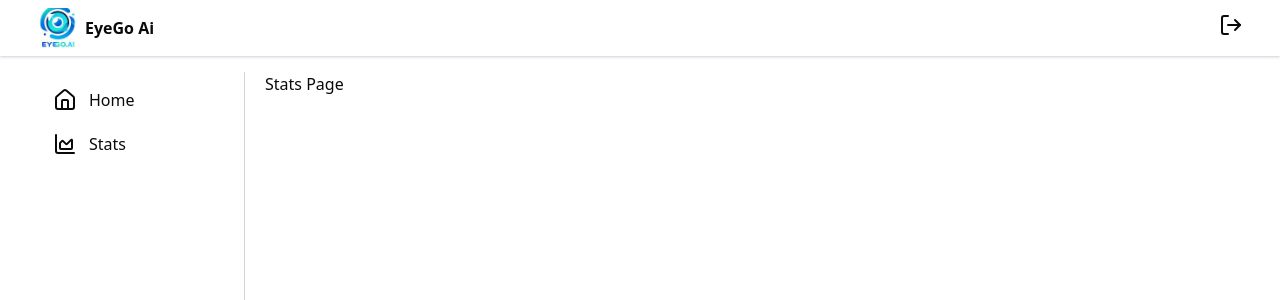
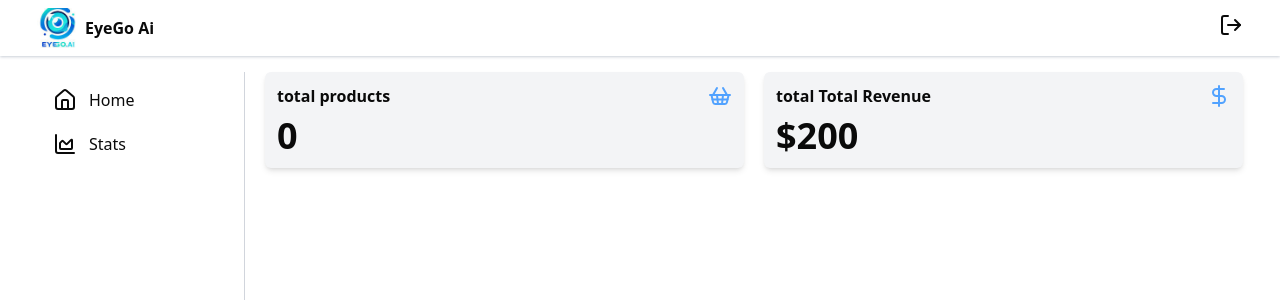
Before and after one commit to Abdelrhman143/eyego_task, a Next.js app: page /dashboard/stats in a window 1280 px wide. Shown: the top 300 px of the page. Built offline with nearby package versions, Linux system fonts and the light colour scheme; no server answers; the database is empty.

Commit message:
adding stats , fix bug in adding product

```diff
--- a/app/_components/AddProductForm.js
+++ b/app/_components/AddProductForm.js
@@ -1,28 +1,33 @@
 "use client";
 import { Button } from "@/components/ui/button";
+
 import { addProduct, fetchProducts } from "@/features/products/ProductsSlice";
 import { uploadImage } from "@/services/productsApi";
+
 import { useState } from "react";
 import { useForm } from "react-hook-form";
 import toast from "react-hot-toast";
-import { useDispatch } from "react-redux";
+import { useDispatch, useSelector } from "react-redux";
 
 export default function AddProductForm() {
+  const limit = useSelector((state) => state.products.limit);
+  const page = useSelector((state) => state.products.page);
+  const category = useSelector((state) => state.products.category);
+  const sort = useSelector((state) => state.products.sort);
+
   const { register, handleSubmit, reset, formState } = useForm();
   const { errors } = formState;
 
   const dispatch = useDispatch();
 
   async function onSubmit(data) {
+    console.log(data);
     try {
-      // const imageFile = data.image[0];
-      // console.log("Image file to upload:", imageFile);
-      // const imageUrl = await uploadImage(imageFile);
       const resultAction = await dispatch(
         addProduct({ ...data, id: Date.now() })
       );
       if (addProduct.fulfilled.match(resultAction)) {
-        dispatch(fetchProducts());
+        dispatch(fetchProducts({ limit, page, category, sort }));
         toast.success("successfully adding product");
         reset();
       }
@@ -61,12 +66,23 @@ export default function AddProductForm() {
         <label htmlFor="category" className="w-32">
           Category:
         </label>
-        <input
+        <select
+          {...register("category", { required: true })}
+          className="border-2 p-2 flex-1"
+          id="category"
+        >
+          <option value="Clothes">Clothes</option>
+          <option value="Electronics">Electronics</option>
+          <option value="Cosmetics">Cosmetics</option>
+          <option value="Toys">Toys</option>
+        </select>
+        {/* <input
           id="category"
           {...register("category", { required: true })}
           placeholder="Category"
           className="border-2 rounded-sm p-2 flex-1"
-        />
+        /> */}
+
         {errors.category && <span>Category is required</span>}
       </div>
       <div className="mb-5 flex items-center gap-2">
--- /dev/null
+++ b/app/_components/Card.js
@@ -0,0 +1,11 @@
+export default function Card({ icon, stats, title }) {
+  return (
+    <div className="bg-gray-100 shadow-md rounded-sm p-3">
+      <div className="flex justify-between">
+        <span className="font-semibold">{title}</span>
+        <span className="text-blue-400">{icon}</span>
+      </div>
+      <div className="text-4xl font-semibold mt-2">{stats}</div>
+    </div>
+  );
+}
--- a/app/dashboard/page.js
+++ b/app/dashboard/page.js
@@ -36,7 +36,9 @@ export default function Dashboard() {
   const dispatch = useDispatch();
   const products = useSelector((state) => state.products.items);
   const count = useSelector((state) => state.products.count);
+
   const status = useSelector((state) => state.products.status);
+
   const searchParams = useSearchParams();
   const page = Math.max(1, parseInt(searchParams.get("page") || "1", 10));
   const limit = parseInt(searchParams.get("limit") || "10", 10);
--- a/app/dashboard/stats/page.js
+++ b/app/dashboard/stats/page.js
@@ -1,3 +1,33 @@
+"use client";
+import { DollarSignIcon, ShoppingBasket } from "lucide-react";
+import Card from "../../_components/Card";
+import { useDispatch, useSelector } from "react-redux";
+
+import { fetchProducts } from "@/features/products/ProductsSlice";
+import { useEffect } from "react";
 export default function Stats() {
-  return <div>Stats Page</div>;
+  const dispatch = useDispatch();
+  const count = useSelector((state) => state.products.count);
+  useEffect(() => {
+    dispatch(fetchProducts({}));
+  }, [dispatch, count]);
+
+  return (
+    <div>
+      {/* start stats */}
+      <div className="grid sm:grid-cols-2 gap-5">
+        <Card
+          icon={<ShoppingBasket />}
+          title={"total products"}
+          stats={count}
+        ></Card>
+        <Card
+          icon={<DollarSignIcon />}
+          title={"total Total Revenue"}
+          stats={"$200"}
+        ></Card>
+      </div>
+      {/* end stats */}
+    </div>
+  );
 }
--- a/package.json
+++ b/package.json
@@ -17,7 +17,6 @@
     "@radix-ui/react-tabs": "^1.1.12",
     "@reduxjs/toolkit": "^2.8.2",
     "@supabase/supabase-js": "^2.52.0",
-    "bcrypt": "^6.0.0",
     "class-variance-authority": "^0.7.1",
     "clsx": "^2.1.1",
     "lucide-react": "^0.525.0",
@@ -28,6 +27,7 @@
     "react-hook-form": "^7.60.0",
     "react-hot-toast": "^2.5.2",
     "react-redux": "^9.2.0",
+    "recharts": "^3.1.0",
     "tailwind-merge": "^3.3.1"
   },
   "devDependencies": {
```
Also changed, not shown: 1 other file (tests, documents, lock files or other folders).
